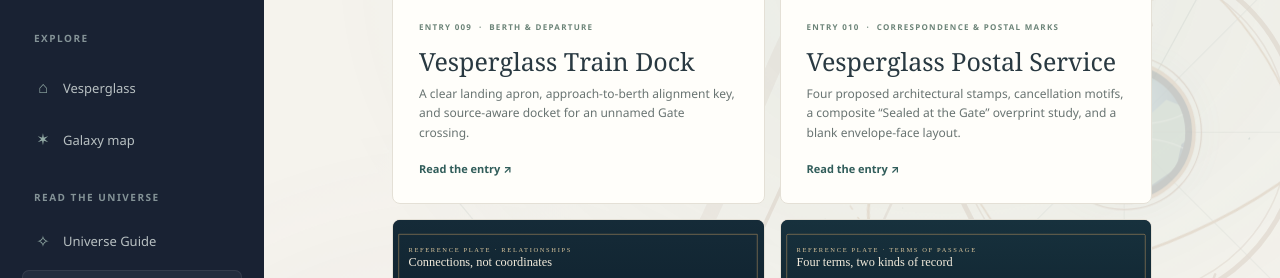
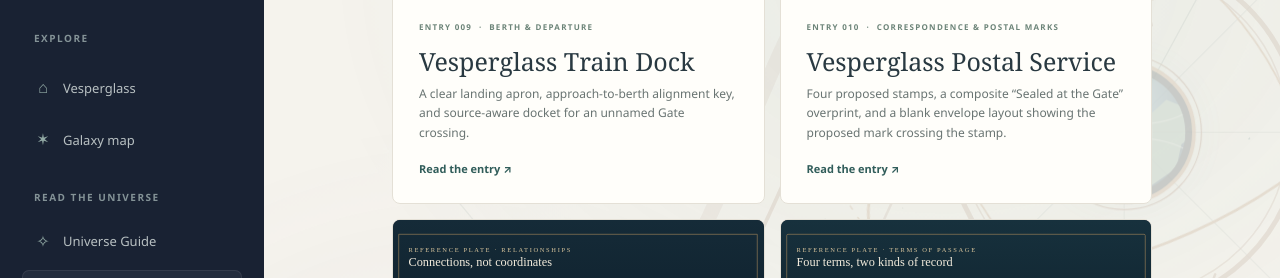
Before and after one commit to vesperglass/vesperglass.github.io, a Jekyll site: the page built from library.md, in a window 1280 px wide and 900 px high, scrolled down 2719 px, cut to the strip 175-453 px from the top of the window. Built offline with Jekyll 4.4.1, drawn with Linux system fonts in a browser that asks for light colours.

Commit message:
Overlay proposed postmark on blank envelope study

```diff
--- a/assets/site.js
+++ b/assets/site.js
@@ -13,7 +13,7 @@
     { title: "Star Archive", url: "/library/star-archive/", summary: "A reference room for knowledge of the sky, with a shelf-content boundary card and evidence matrix for the proposed Unfixed Meridian chart.", terms: "star archive books maps memory library shelves radial stacks central reading table chart cabinet shelf number collection titles subject division catalog Unfixed Meridian annotations uncertain reading unverified place evidence provenance source title scope maker compiler date coordinates" },
     { title: "The Vesperglass Gate", url: "/library/vesperglass-gate/", summary: "The detached Gate platform, pictured aperture, bloom account, and two contrasting proposed threshold recollections.", terms: "vesperglass gate portal transit galaxy ring aperture arch cutaway construction bloom opening crossing keeper traveler hush singing recollection threshold sound" },
     { title: "Vesperglass Train Dock", url: "/library/train-dock/", summary: "A clear landing apron, alongside berth, proposed approach-to-berth alignment key, and journey docket that separates departure, Gate bloom, and emergence from unrecorded itinerary details.", terms: "train dock berth station locomotive platform train journey docket departure crossing Gate bloom emergence passage itinerary date time passenger destination schedule duration cargo manifest route guide path alignment approach curve alongside offset orientation" },
-    { title: "Vesperglass Postal Service", url: "/library/postal-service/", summary: "Four proposed architectural stamps, cancellation motifs, a composite Sealed at the Gate overprint study, and a blank envelope layout.", terms: "postal service post postage stamp seal cancellation mark postmark mail correspondence letter envelope sender addressee Gate ring motif architectural source crown star bands perforation Foundry furnace circle mill sifting tray tempering resonance Observatory telescope dome stamp design plate Workshop Compass Garden Tideglass Vesperglass Sealed at the Gate overprint double ring four point star strokes" },
+    { title: "Vesperglass Postal Service", url: "/library/postal-service/", summary: "Four proposed stamps, a composite Sealed at the Gate overprint, and a blank envelope layout showing the mark crossing the stamp.", terms: "postal service post postage stamp seal cancellation mark postmark mail correspondence letter envelope sender addressee Gate ring motif architectural source crown star bands perforation Foundry furnace circle mill sifting tray tempering resonance Observatory telescope dome stamp design plate Workshop Compass Garden Tideglass Vesperglass Sealed at the Gate overprint double ring four point star strokes blank envelope layout crossing stamp" },
     { title: "Words of Passage", url: "/library/words-of-passage/", summary: "A reference to travel terms, the distinction between platforms and berth, and reader pronunciation cues.", terms: "stardust starwell gate bloom guide path passage train dock platform floating place berth alongside gate platform crossing route pronunciation how to say stress syllables Vesperglass Tideglass" }
   ];
   const dialog = document.getElementById("search-dialog");
--- a/library.md
+++ b/library.md
@@ -54,7 +54,7 @@ permalink: /library/
   </a>
   <a class="library-entry-card" href="{{ '/library/postal-service/' | relative_url }}">
     <span class="library-card-art"><img src="{{ '/assets/library/postal-stamp-collection.png' | relative_url }}" alt="Four proposed Vesperglass postage stamps depict the Gate, Observatory, Compass Garden, and Tideglass Foundry." loading="lazy"></span>
-    <span class="library-entry-copy"><span class="library-entry-number">ENTRY 010 &nbsp;·&nbsp; CORRESPONDENCE &amp; POSTAL MARKS</span><strong>Vesperglass Postal Service</strong><span>Four proposed architectural stamps, cancellation motifs, a composite “Sealed at the Gate” overprint study, and a blank envelope-face layout.</span><span class="library-read">Read the entry <span aria-hidden="true">↗</span></span></span>
+    <span class="library-entry-copy"><span class="library-entry-number">ENTRY 010 &nbsp;·&nbsp; CORRESPONDENCE &amp; POSTAL MARKS</span><strong>Vesperglass Postal Service</strong><span>Four proposed stamps, a composite “Sealed at the Gate” overprint, and a blank envelope layout showing the proposed mark crossing the stamp.</span><span class="library-read">Read the entry <span aria-hidden="true">↗</span></span></span>
   </a>
   <a class="library-entry-card" href="{{ '/library/relationships/' | relative_url }}">
     <span class="library-card-art"><img src="{{ '/assets/library/relationships-plate.svg' | relative_url }}" alt="A diagram of recorded links among Vesperglass places, materials, and the Gate train." loading="lazy"></span>
```
Also changed, not shown: ENCYCLOPEDIA_BACKLOG.md (+3 -2 lines), library/changelog.md (+1 -0 lines), library/postal-service.md (+7 -5 lines).
